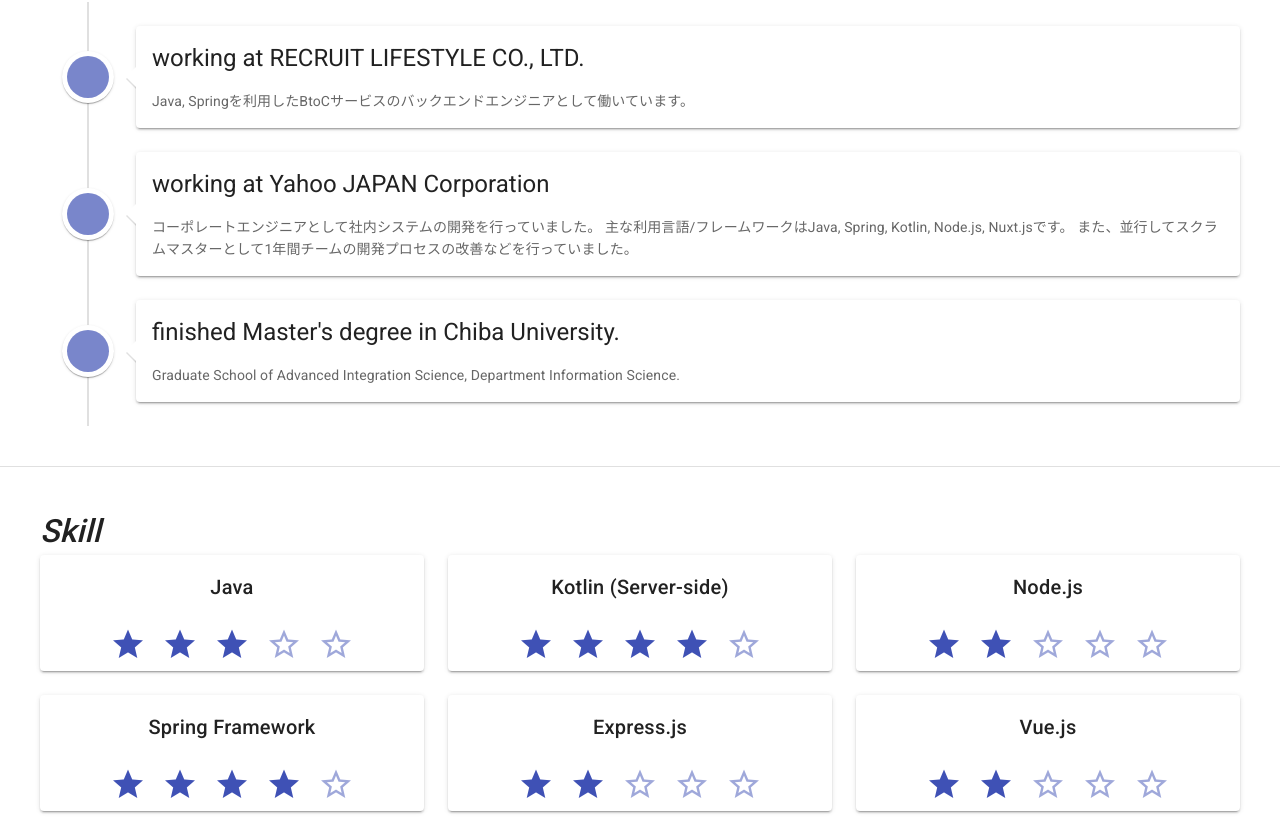
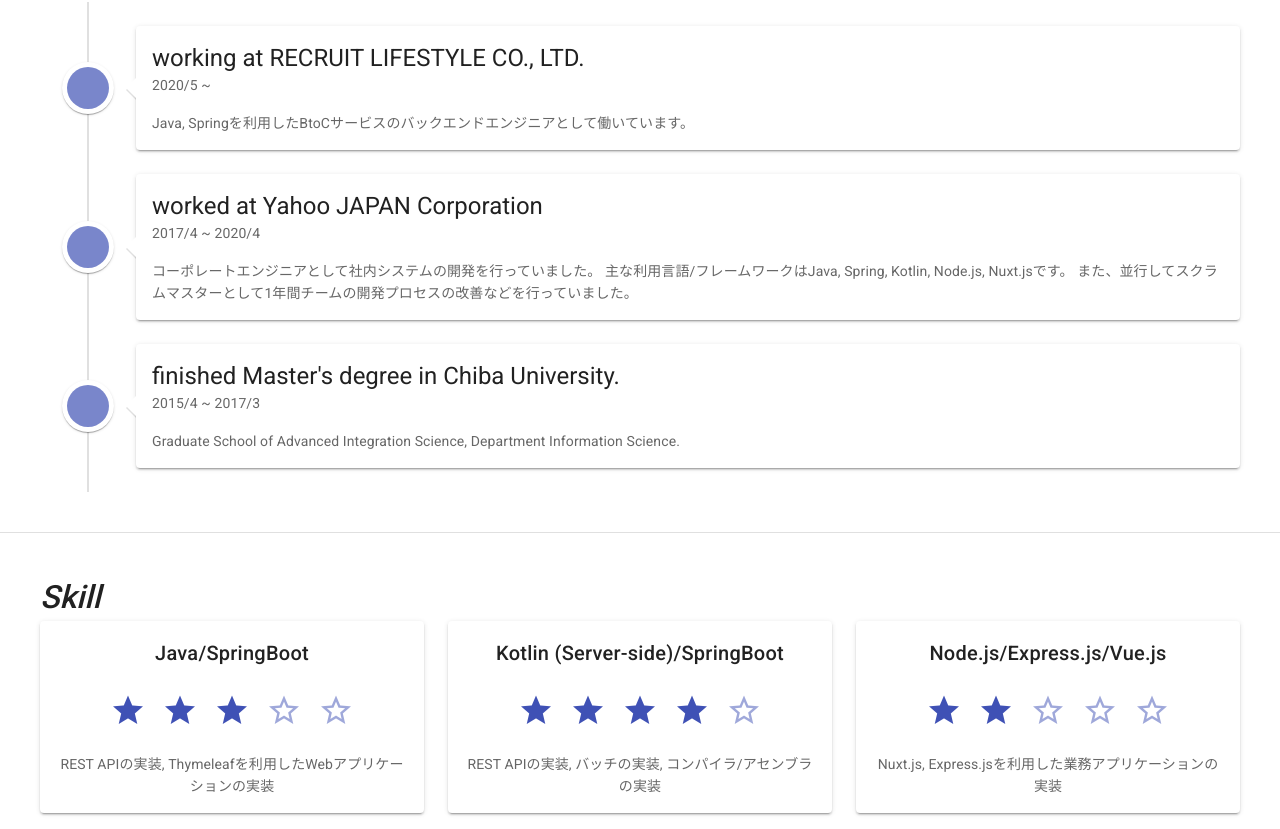
Before and after one commit to daisuzz/portfolio, a Vue app: page / in a window 1280 px wide. Shown: the part 651-1480 px from the top of the page. Built offline with nearby package versions, Linux system fonts and the light colour scheme.

Commit message:
update skills

```diff
--- a/src/components/DExperience.vue
+++ b/src/components/DExperience.vue
@@ -8,11 +8,9 @@
         color="indigo lighten-2"
         large
       >
-        <template v-slot:opposite>
-          <span>{{ experience.term }}</span>
-        </template>
         <v-card class="elevation-2">
           <v-card-title class="headline">{{ experience.title }}</v-card-title>
+          <v-card-subtitle>{{ experience.term }}</v-card-subtitle>
           <v-card-text>
             {{ experience.text }}
           </v-card-text>
@@ -34,7 +32,7 @@
           term: "2020/5 ~ "
         },
         {
-          title: "working at Yahoo JAPAN Corporation",
+          title: "worked at Yahoo JAPAN Corporation",
           text: `コーポレートエンジニアとして社内システムの開発を行っていました。
           主な利用言語/フレームワークはJava, Spring, Kotlin, Node.js, Nuxt.jsです。
           また、並行してスクラムマスターとして1年間チームの開発プロセスの改善などを行っていました。`,
--- a/src/components/DSkill.vue
+++ b/src/components/DSkill.vue
@@ -2,26 +2,20 @@
   <v-content class="mx-10 py-10">
     <h1 class="font-italic font-weight-medium">Skill</h1>
     <div class="text-center">
-      <v-row
-          v-for="i in 2"
-          :key="i"
-      >
-        <v-col
-            v-for="j in 3"
-            :key="j"
-        >
-          <v-card
-              max-width="500"
-              class="mx-auto"
-          >
-            <v-card-title class="justify-center">{{skills[i-1][j-1].item}}</v-card-title>
+      <v-row v-for="i in 1" :key="i">
+        <v-col v-for="j in 3" :key="j">
+          <v-card max-width="500" class="mx-auto">
+            <v-card-title class="justify-center">{{
+              skills[i - 1][j - 1].item
+            }}</v-card-title>
             <v-rating
               background-color="indigo lighten-3"
               color="indigo"
-                :value="skills[i-1][j-1].rating"
+              :value="skills[i - 1][j - 1].rating"
               readonly
               large
             ></v-rating>
+            <v-card-text>{{ skills[i - 1][j - 1].text }}</v-card-text>
           </v-card>
         </v-col>
       </v-row>
@@ -37,38 +31,25 @@
       skills: [
         [
           {
-                            item: "Java",
-                            rating: 3
+            item: "Java/SpringBoot",
+            rating: 3,
+            text: "REST APIの実装, Thymeleafを利用したWebアプリケーションの実装"
           },
           {
-                            item: "Kotlin (Server-side)",
-                            rating: 4
+            item: "Kotlin (Server-side)/SpringBoot",
+            rating: 4,
+            text: "REST APIの実装, バッチの実装, コンパイラ/アセンブラの実装"
           },
           {
-                            item: "Node.js",
-                            rating: 2
-                        }
-                    ],
-                    [
-                        {
-                            item: "Spring Framework",
-                            rating: 4
-                        },
-                        {
-                            item: "Express.js",
-                            rating: 2
-                        },
-                        {
-                            item: "Vue.js",
-                            rating: 2
+            item: "Node.js/Express.js/Vue.js",
+            rating: 2,
+            text: "Nuxt.js, Express.jsを利用した業務アプリケーションの実装"
           }
         ]
       ]
+    };
   }
-        }
-    }
+};
 </script>
 
-<style scoped>
-
-</style>
+<style scoped></style>
```
Lines whose indentation alone changed are shown as unchanged.
